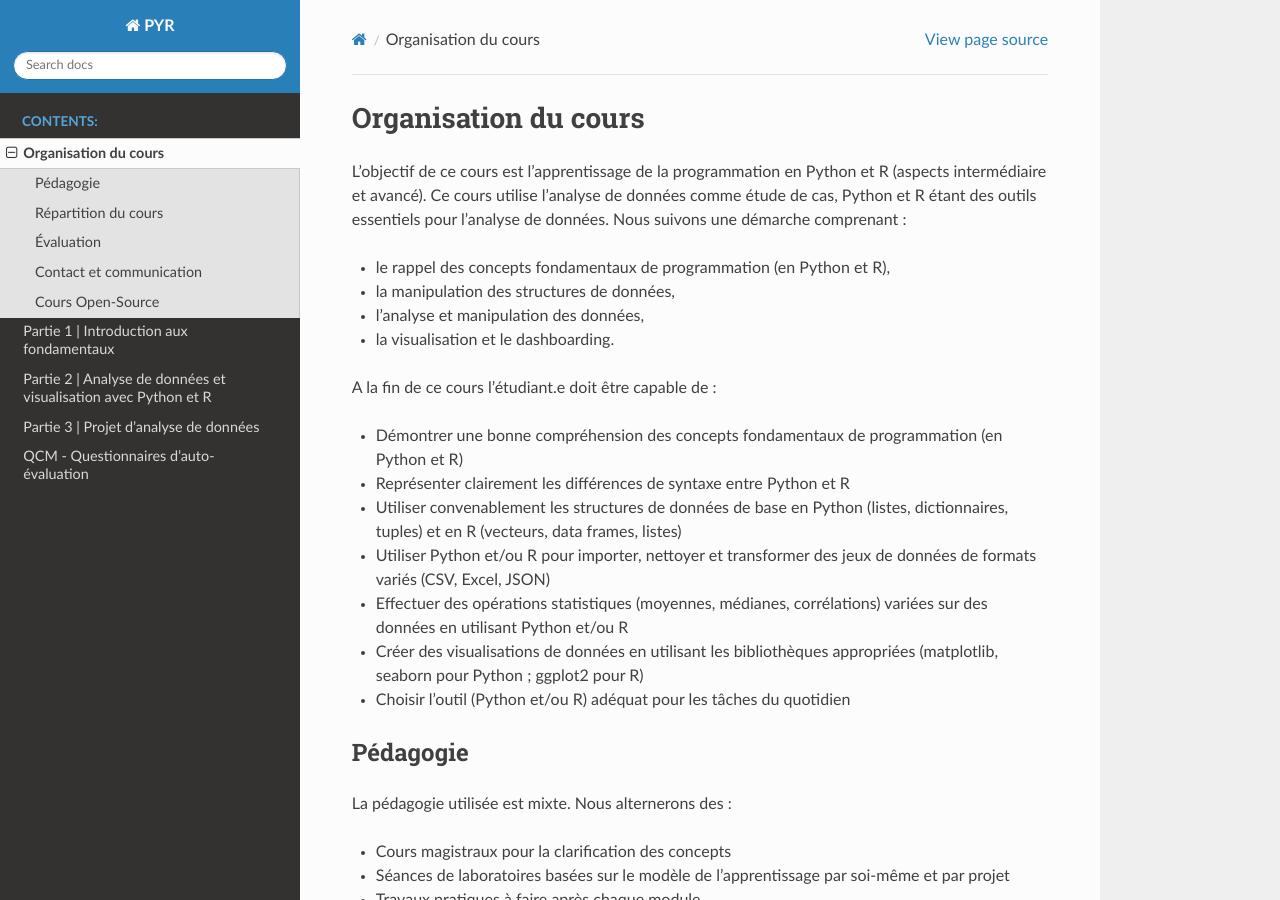
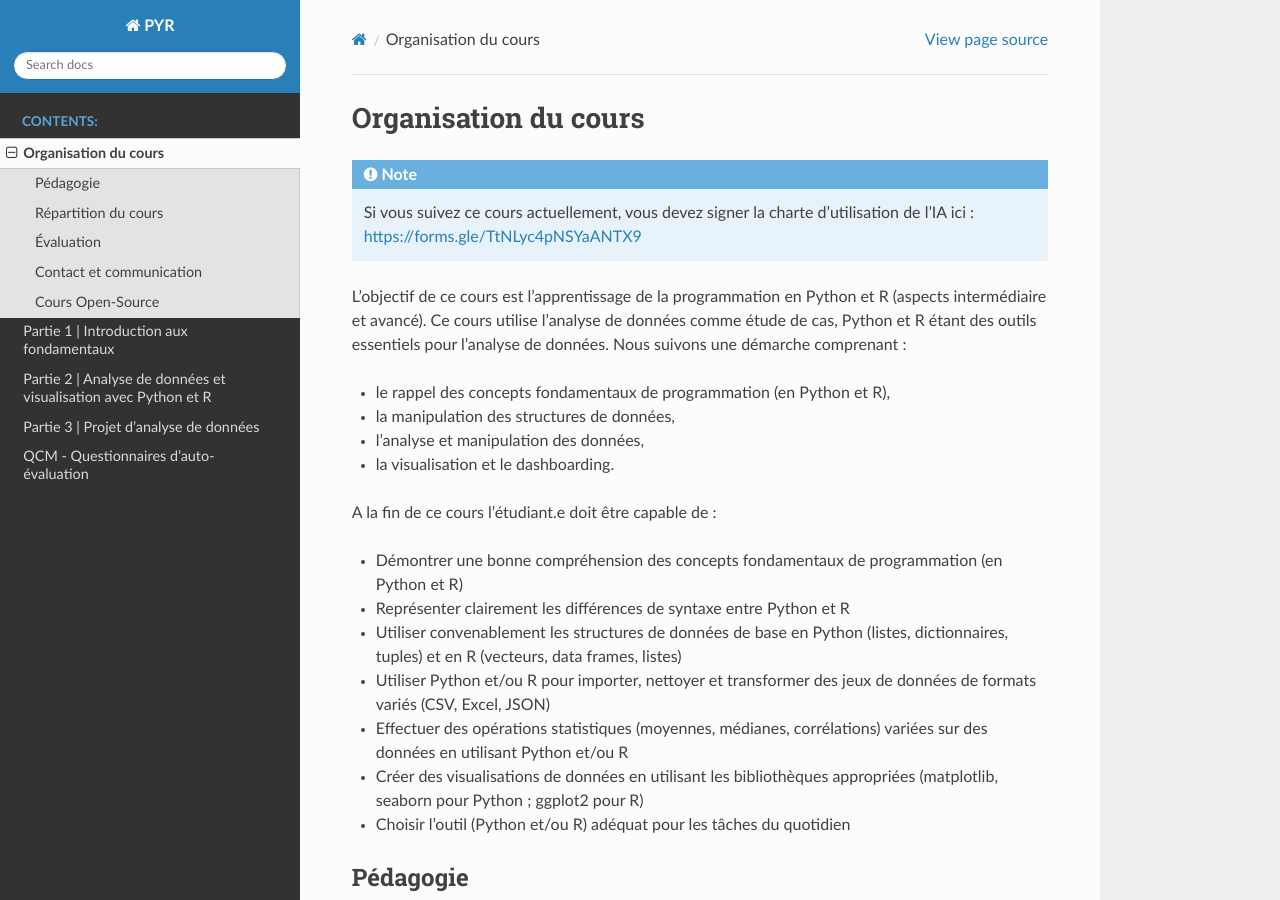
Before and after one commit to johnaoga/pythonr, a Sphinx documentation site: the page built from docs/source/intro/index.rst, in a window 1280 px wide and 900 px high. Built offline with Sphinx 7.4.7 and the Read the Docs theme 3.1.0, drawn with Linux system fonts in a browser that asks for light colours.

Commit message:
Add French AI policy note after Organisation du cours title

```diff
--- a/docs/source/intro/index.rst
+++ b/docs/source/intro/index.rst
@@ -3,6 +3,10 @@
 *********************
 Organisation du cours
 *********************
+
+.. note::
+
+   Si vous suivez ce cours actuellement, vous devez signer la charte d'utilisation de l'IA ici : https://forms.gle/TtNLyc4pNSYaANTX9
 
 L'objectif de ce cours est l'apprentissage de la programmation en Python et R (aspects intermédiaire et avancé). Ce cours utilise l'analyse de données comme étude de cas, Python et R étant des outils essentiels pour l'analyse de données. Nous suivons une démarche comprenant :
 
```
